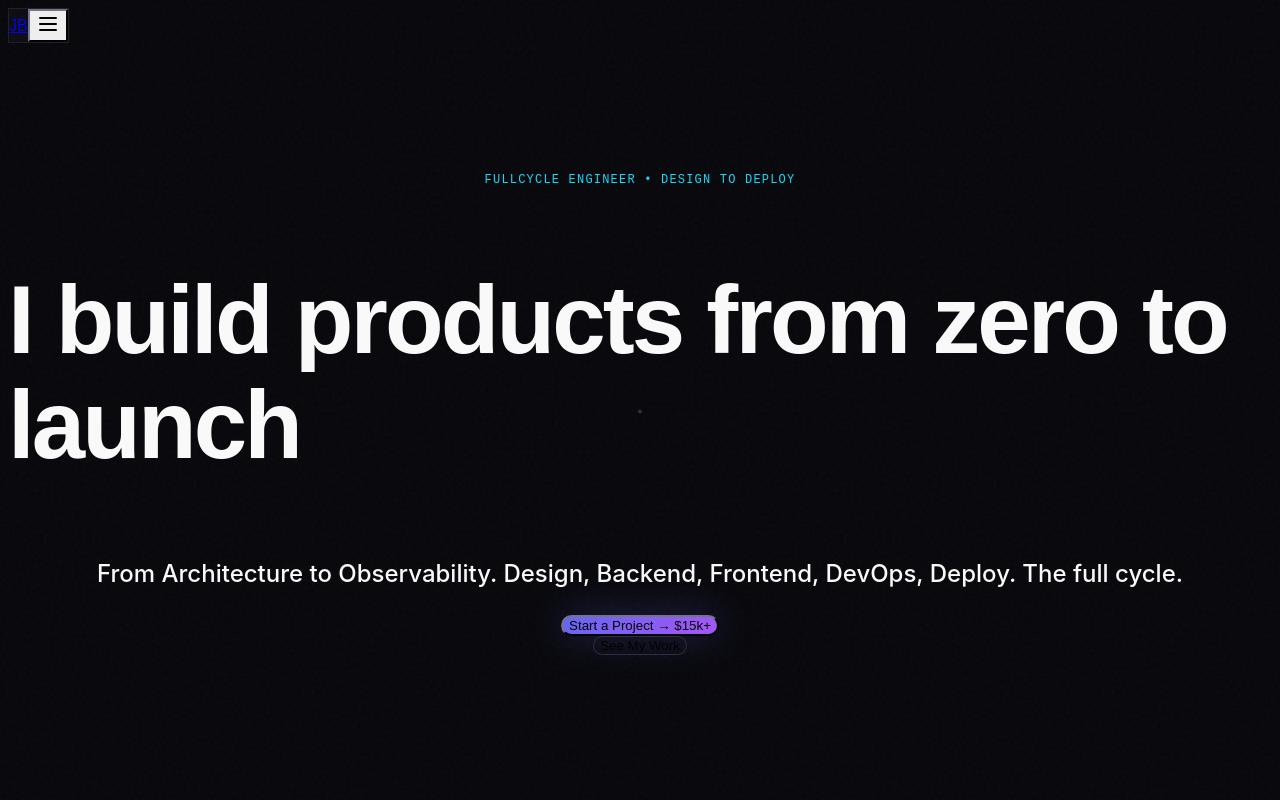
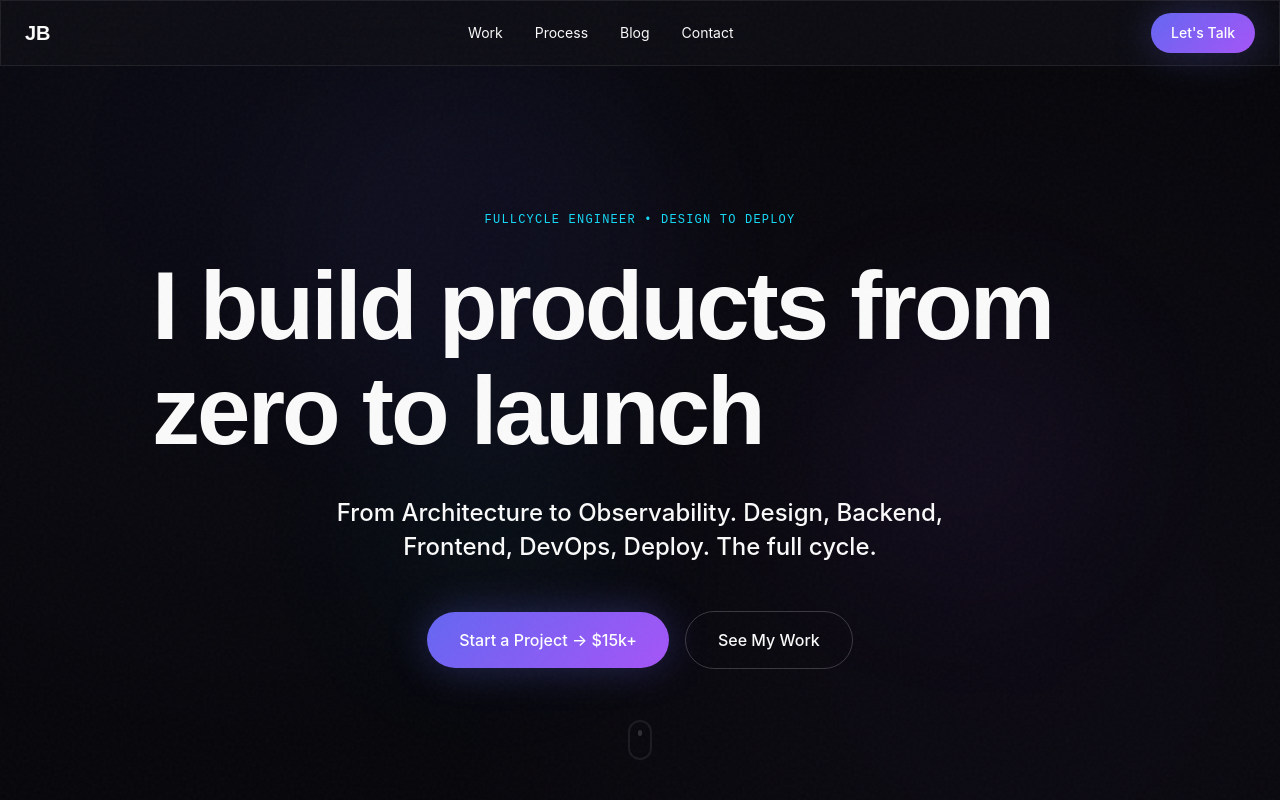
Before and after one commit to joshbarros/nextjs-josuebarros-app, a Next.js app: page / in a window 1280 px wide. Shown: the top 800 px of the page. Built offline with nearby package versions, Linux system fonts and the light colour scheme.

Commit message:
fix: update to Tailwind CSS v4 syntax (@import instead of @tailwind directives)

```diff
--- a/src/app/globals.css
+++ b/src/app/globals.css
@@ -1,6 +1,5 @@
-@tailwind base;
-@tailwind components;
-@tailwind utilities;
+@import "tailwindcss";
+@config "../../tailwind.config.ts";
 
 @layer base {
   :root {
--- a/tailwind.config.ts
+++ b/tailwind.config.ts
@@ -1,4 +1,5 @@
 import type { Config } from "tailwindcss";
+import tailwindcssAnimate from "tailwindcss-animate";
 
 export default {
     darkMode: "class",
@@ -120,5 +121,5 @@ export default {
             }
         }
     },
-    plugins: [require("tailwindcss-animate")],
+    plugins: [tailwindcssAnimate],
 } satisfies Config;
```
